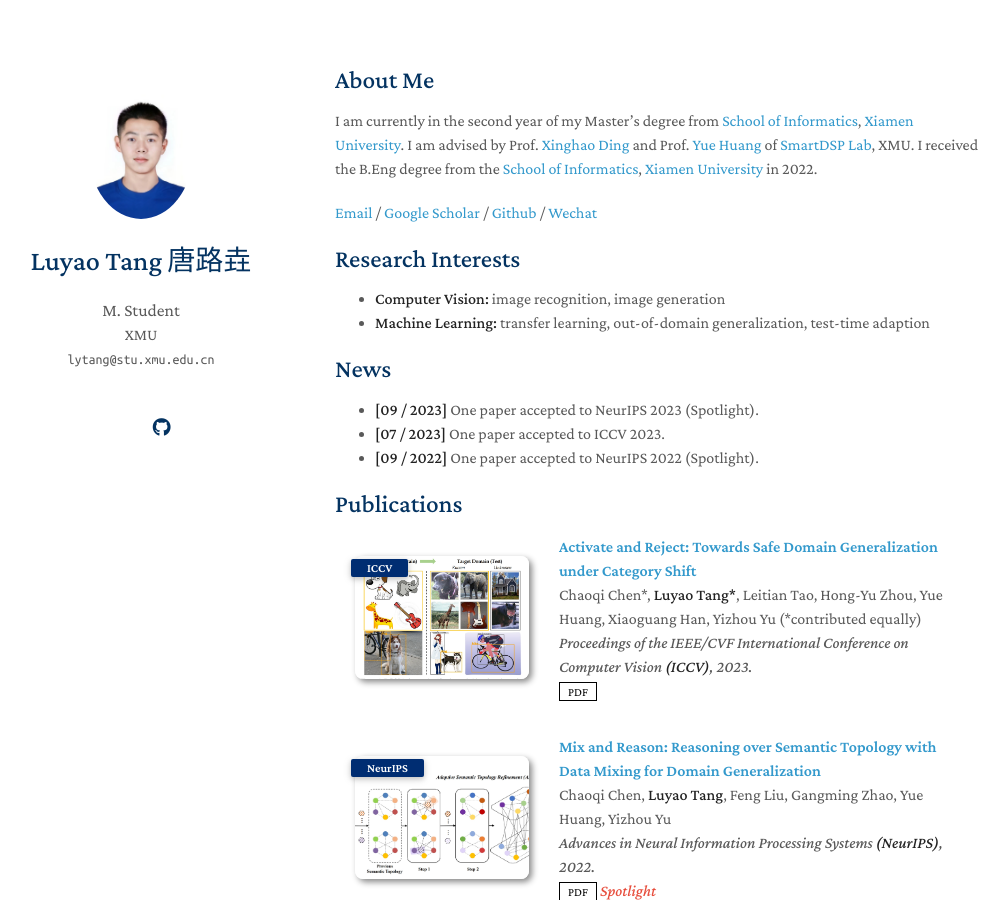
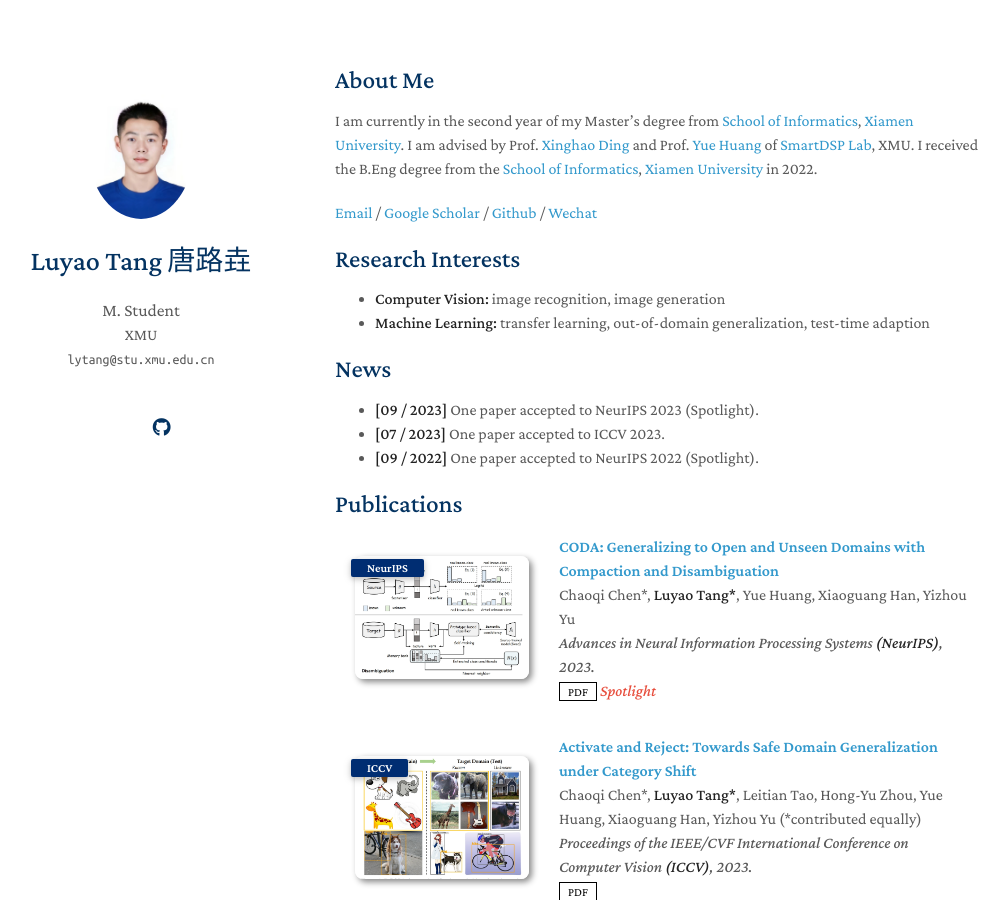
Before and after one commit to lytang63/lytang63.github.io, a Jekyll site: the page built from index.md, in a window 1280 px wide and 900 px high. Shown: the whole window, without its empty margins (135-1143 px from the left). Built offline with Jekyll 4.4.1, drawn with Linux system fonts in a browser that asks for light colours; nearby versions of some CDN libraries; a style sheet for code colours, icons or effects is not loaded; our own code applies the rules of GitHub Pages for plain Markdown files.

Commit message:
publications.yml

```diff
--- a/_data/publications.yml
+++ b/_data/publications.yml
@@ -1,4 +1,14 @@
 main:
+
+  - title: "CODA: Generalizing to Open and Unseen Domains with Compaction and Disambiguation"
+    authors: Chaoqi Chen*, <strong>Luyao Tang*</strong>, Yue Huang, Xiaoguang Han, Yizhou Yu
+    conference_short: NeurIPS
+    conference: Advances in Neural Information Processing Systems <strong>(NeurIPS)</strong>, 2023.
+    pdf: https://openreview.net/pdf?id=Jw0KRTjsGA
+    # code: https://github.com/MrGiovanni/ContinualLearning
+    # bibtex: https://bib.yliu.me/MICCAI23.txt
+    image: ./assets/img/NIPS23_1.png
+    notes: Spotlight
 
   - title: "Activate and Reject: Towards Safe Domain Generalization under Category Shift"
     authors: Chaoqi Chen*, <strong>Luyao Tang*</strong>, Leitian Tao, Hong-Yu Zhou, Yue Huang, Xiaoguang Han, Yizhou Yu (*contributed equally)
```
